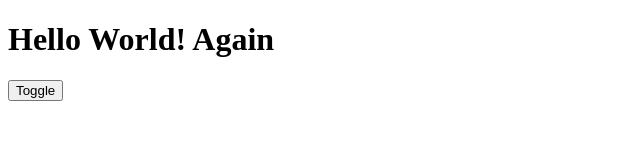
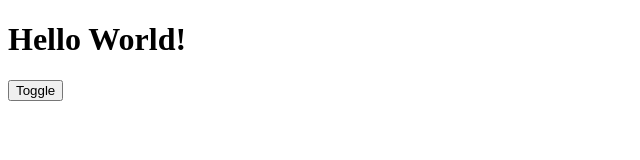
Before and after one commit to lawrence-witt/Dictm, a React app: page / in a window 1280 px wide. Shown: the top 160 px of the page, without its empty margins (0-640 px from the left). Built offline with nearby package versions, Linux system fonts and the light colour scheme.

Commit message:
add eslintignore

```diff
--- a/src/App.tsx
+++ b/src/App.tsx
@@ -1,19 +1,19 @@
 import React from 'react';
 
-function App() {
+const App: React.FC = (): React.ReactElement => {
     const [count, setCount] = React.useState(0);
     const [toggle, setToggle] = React.useState(true);
 
     React.useEffect(() => {
-        setCount(count + 1);
+        setCount(c => c + 1);
     }, [toggle]);
 
     return (
         <>
-            <h1>Hello World! Again</h1>
+            <h1>Hello World!</h1>
             <button onClick={() => setToggle(!toggle)}>Toggle</button>
         </>
     );
-};
+}
 
 export default App;
```
Also changed, not shown: 1 other file (tests, documents, lock files or other folders).
